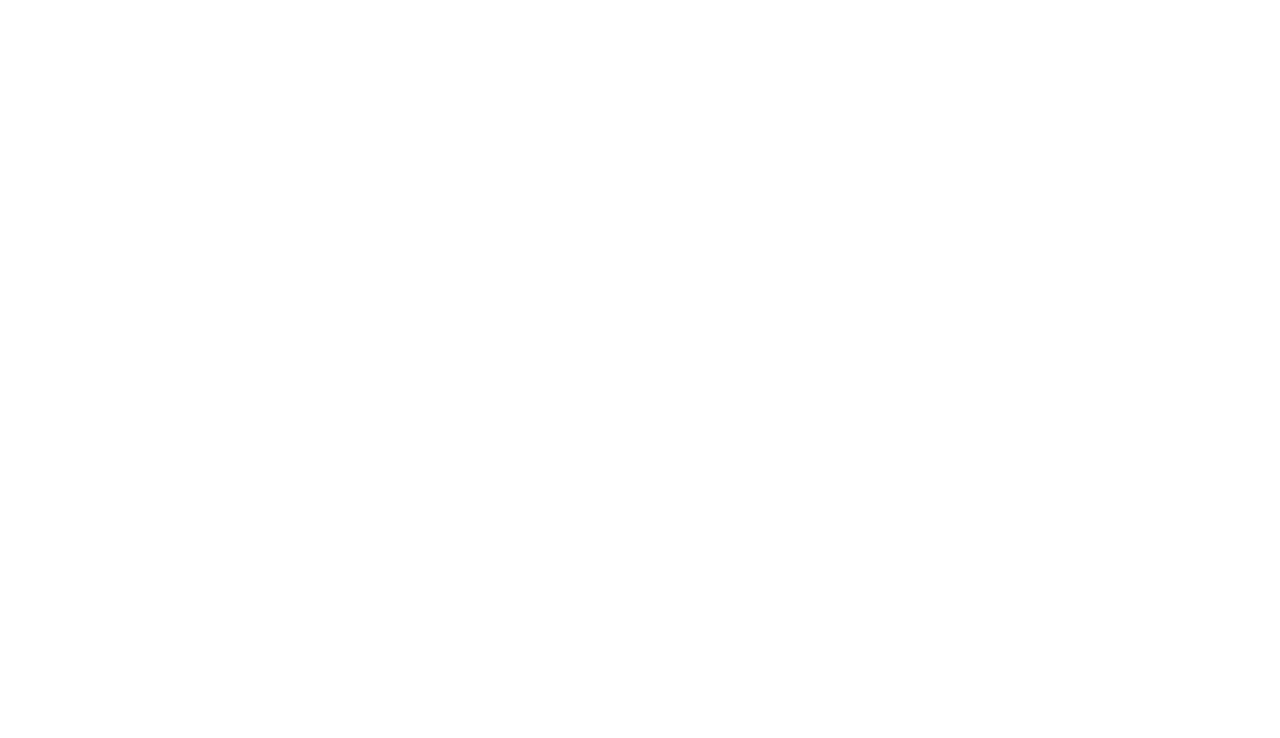
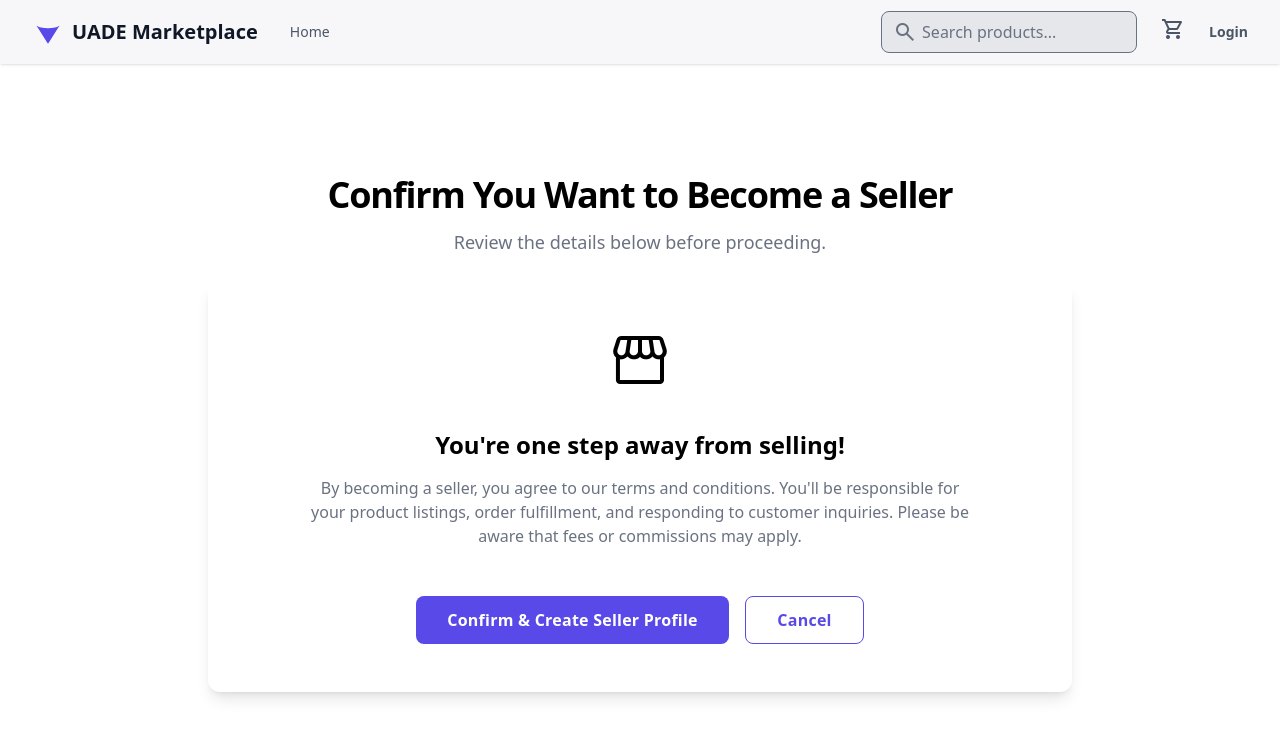
Before and after one commit to NahuelCuri/aplicaciones_interactivas_frontend, a React (Vite) app: page /become-seller in a window 1280 px wide. Before the commit this address had no page. Shown: the top 738 px of the page. Built offline with nearby package versions, Linux system fonts and the light colour scheme.

Commit message:
Added the become seller functionality and fixed issues with the register.

```diff
--- a/src/App.jsx
+++ b/src/App.jsx
@@ -7,6 +7,7 @@
 import CartPage from "./pages/CartPage";
 import CheckoutPage from "./pages/CheckoutPage";
 import SellerProductList from "./pages/SellerProductList";
+import BecomeSellerPage from "./pages/BecomeSellerPage";
 
 const App = () => {
   return (
@@ -20,6 +21,7 @@
         <Route path="/cart" element={<CartPage />} />
         <Route path="/checkout" element={<CheckoutPage />} />
         <Route path="/my-products" element={<SellerProductList />} />
+        <Route path="/become-seller" element={<BecomeSellerPage />} />
       </Routes>
     </Router>
   );
--- a/src/components/RegisterForm.jsx
+++ b/src/components/RegisterForm.jsx
@@ -1,6 +1,8 @@
 import { useState } from 'react';
+import { useNavigate } from 'react-router-dom';
 import authService from '../services/authService';
 import TextInput from './TextInput';
+import useAuth from '../services/useAuth';
 
 const RegisterForm = () => {
   const [username, setUsername] = useState('');
@@ -8,6 +10,8 @@
   const [password, setPassword] = useState('');
   const [confirmPassword, setConfirmPassword] = useState('');
   const [error, setError] = useState('');
+  const navigate = useNavigate();
+  const { login } = useAuth();
 
   const handleSubmit = async (e) => {
     e.preventDefault();
@@ -17,7 +21,10 @@
     }
     try {
       await authService.register(username, email, password, 'BUYER');
-      // Redirect to login page or dashboard
+      const response = await authService.login(email, password);
+      const { accessToken, user } = response.data;
+      login(user, accessToken);
+      navigate('/');
     } catch (err) {
       setError('Failed to register');
     }
--- /dev/null
+++ b/src/pages/BecomeSellerPage.jsx
@@ -0,0 +1,56 @@
+import React from 'react';
+import { Link, useNavigate } from 'react-router-dom';
+import Header from '../components/Header';
+import userService from '../services/userService';
+import { useAuth } from '../services/AuthContext';
+
+const BecomeSellerPage = () => {
+  const navigate = useNavigate();
+  const { login } = useAuth();
+
+  const handleClick = async () => {
+    try {
+      const response = await userService.becomeSeller();
+      const { access_token, user } = response.data;
+      login(user, access_token);
+      navigate('/');
+    } catch (error) {
+      console.error('Failed to become a seller', error);
+    }
+  };
+
+  return (
+    <div className="relative flex h-auto min-h-screen w-full flex-col group/design-root overflow-x-hidden">
+      <Header />
+      <main className="flex-1 flex flex-col items-center justify-center py-10 sm:py-16">
+        <div className="flex flex-col gap-6 p-4 w-full max-w-4xl">
+          <div className="flex flex-col gap-3 text-center">
+            <p className="text-text-slate-gray text-4xl font-black leading-tight tracking-[-0.033em]">Confirm You Want to Become a Seller</p>
+            <p className="text-gray-500 text-lg font-normal leading-normal">Review the details below before proceeding.</p>
+          </div>
+          <div className="bg-surface-white p-8 md:p-12 rounded-xl shadow-lg flex flex-col items-center justify-center gap-8">
+            <div className="text-secondary">
+              <span className="material-symbols-outlined" style={{ fontSize: '64px' }}>storefront</span>
+            </div>
+            <div className="flex flex-col items-center gap-4 text-center">
+              <p className="text-text-slate-gray text-2xl font-bold leading-tight">You're one step away from selling!</p>
+              <p className="text-gray-500 text-base font-normal leading-normal max-w-2xl">
+                By becoming a seller, you agree to our terms and conditions. You'll be responsible for your product listings, order fulfillment, and responding to customer inquiries. Please be aware that fees or commissions may apply.
+              </p>
+            </div>
+            <div className="flex flex-col sm:flex-row gap-4 w-full max-w-md pt-4">
+              <button onClick={handleClick} className="flex min-w-[84px] max-w-[480px] cursor-pointer items-center justify-center overflow-hidden rounded-lg h-12 px-5 bg-primary text-white text-base font-bold leading-normal tracking-[0.015em] grow transition-colors hover:bg-indigo-700 focus:outline-none focus:ring-2 focus:ring-primary focus:ring-offset-2">
+                <span className="truncate">Confirm &amp; Create Seller Profile</span>
+              </button>
+              <Link to="/" className="flex min-w-[84px] max-w-[480px] cursor-pointer items-center justify-center overflow-hidden rounded-lg h-12 px-5 bg-transparent border border-primary text-primary text-base font-bold leading-normal tracking-[0.015em] grow transition-colors hover:bg-primary/10 focus:outline-none focus:ring-2 focus:ring-primary focus:ring-offset-2">
+                <span className="truncate">Cancel</span>
+              </Link>
+            </div>
+          </div>
+        </div>
+      </main>
+    </div>
+  );
+};
+
+export default BecomeSellerPage;
--- /dev/null
+++ b/src/services/userService.js
@@ -0,0 +1,20 @@
+import axios from 'axios';
+
+const API_URL = 'http://localhost:8080/users';
+
+const getAuthHeaders = () => {
+  const token = sessionStorage.getItem('token');
+  return {
+    headers: {
+      Authorization: `Bearer ${token}`,
+    },
+  };
+};
+
+const becomeSeller = () => {
+  return axios.put(`${API_URL}/become-seller`, {}, getAuthHeaders());
+};
+
+export default {
+  becomeSeller,
+};
```
Also changed, not shown: src/components/ProductDetail.jsx (+3 -3 lines).
